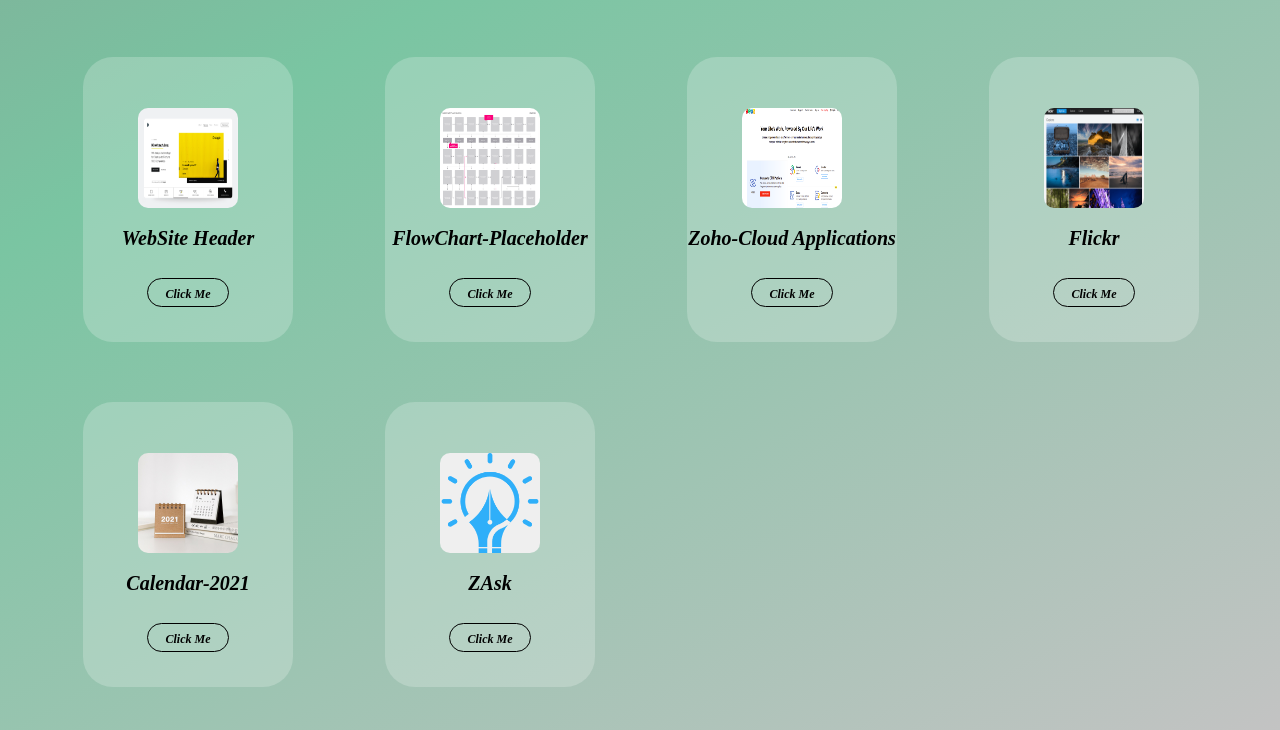
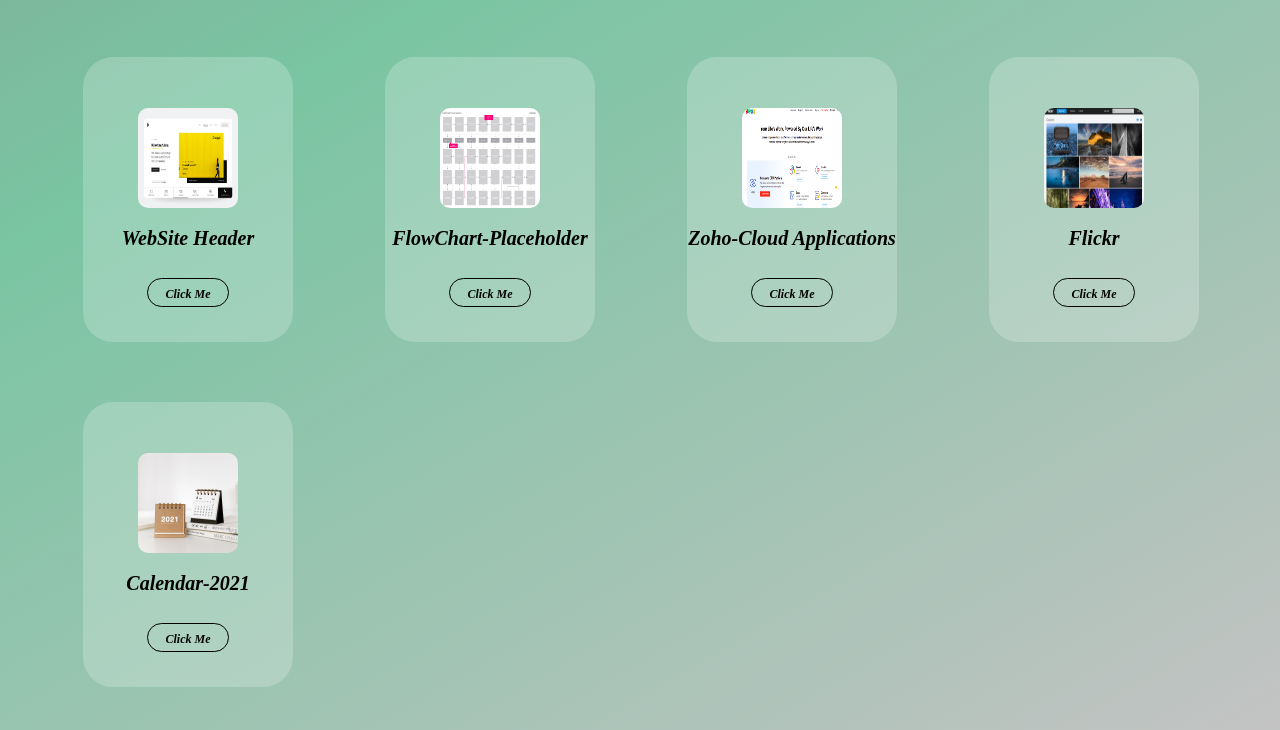
Before and after one commit to Muralitharan24/Folders, a plain HTML site: page profileWebPage/profile.html in a window 1280 px wide. Shown: the part 967-1697 px from the top of the page. Drawn offline with Linux system fonts and the light colour scheme.

Commit message:
delete
file is updated

```diff
--- a/profileWebPage/profile.html
+++ b/profileWebPage/profile.html
@@ -176,18 +176,7 @@
           <div class="button">
              <p><a href="https://muralitharan24.github.io/Folders/calendar/calendar1.html">Click Me</a></p>
          </div>
-      </div>
-      <div class="preview2">
-         <div class="icon">
-             <img class="Alter" src="Zicon.png">
-           </div>
-           <div class="head">
-              <h1>ZAsk</h1>
-           </div>
-           <div class="button">
-              <p><a href="https://muralitharan24.github.io/Folders/zAsk%20site%201/zAsk.html">Click Me</a></p>
-         </div>
-      </div>
+       </div>
     </div>
 </body>
 </html>
```
